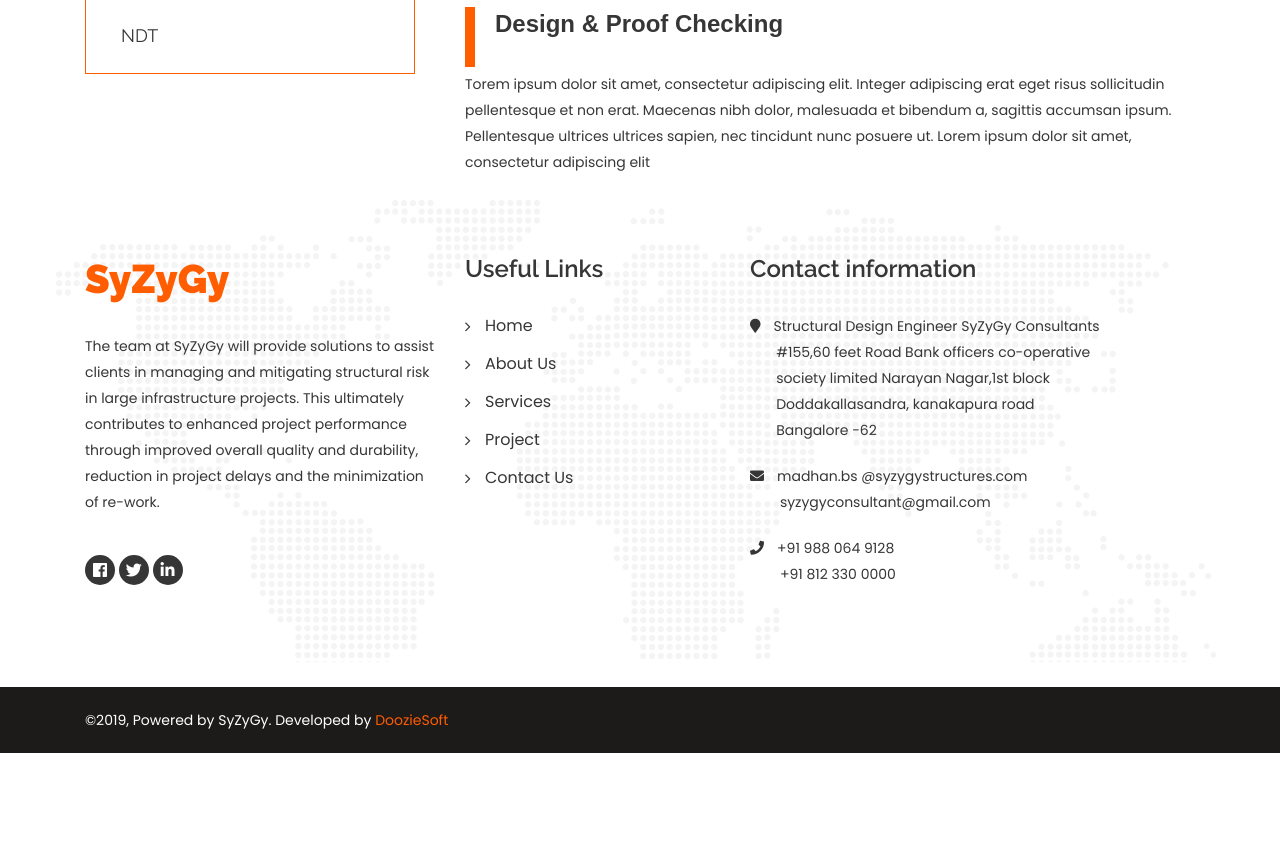
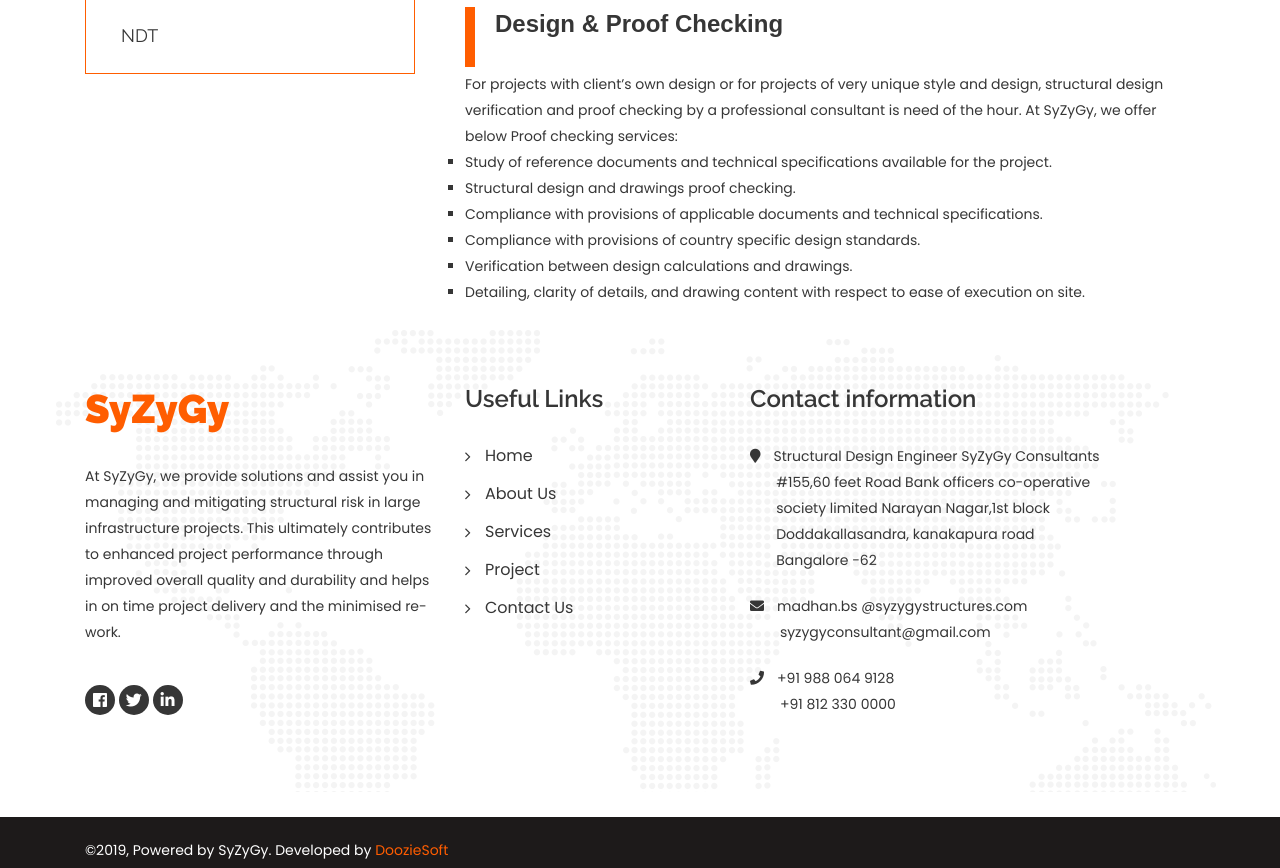
Before and after one commit to imvishnudwivedi/syzygy, a plain HTML site: page service_details1.html in a window 1280 px wide. Shown: the part 843-1711 px from the top of the page. Before the commit the page ends 1596 px from the top, so only its background shows below. Drawn offline with Linux system fonts and the light colour scheme; files whose address does not match are found by name.

Commit message:
content changes

```diff
--- a/service_details1.html
+++ b/service_details1.html
@@ -229,7 +229,16 @@ Proposed Building </a></li>
                     </div>
 
                     <div class="section-info">
-                        <p>Torem ipsum dolor sit amet, consectetur adipiscing elit. Integer adipiscing erat eget risus sollicitudin pellentesque et non erat. Maecenas nibh dolor, malesuada et bibendum a, sagittis accumsan ipsum. Pellentesque ultrices ultrices sapien, nec tincidunt nunc posuere ut. Lorem ipsum dolor sit amet, consectetur adipiscing elit</p>
+                          <p>For projects with client’s own design or for projects of very unique style and design, structural design verification and proof checking by a professional  consultant is need of the hour. At SyZyGy, we offer below Proof checking services:</p>
+                        <ul>
+                            <li style="list-style-type:square;">Study of reference documents and technical specifications available for the project.</li>
+                            <li style="list-style-type:square;">Structural design and drawings proof checking.</li>
+                            <li style="list-style-type:square;">Compliance with provisions of applicable documents and technical specifications.</li>
+                            <li style="list-style-type:square;">Compliance with provisions of country specific design standards.</li>
+                            <li style="list-style-type:square;">Verification between design calculations and drawings.</li>
+                            <li style="list-style-type:square;">Detailing, clarity of details, and drawing content with respect to ease of execution on site.</li>
+                            </ul>
+
 
                     </div>
                 </div>
@@ -254,7 +263,7 @@ Proposed Building </a></li>
 
 <h1 style="color: #ff5d00;"><b>SyZyGy</b></h1>
                         </div>
-                        <p>The team at SyZyGy  will provide solutions to assist clients in managing and mitigating structural risk in large infrastructure projects. This ultimately contributes to enhanced project performance through improved overall quality and durability, reduction in project delays and the minimization of re-work.</p>
+                       <p>At SyZyGy, we provide solutions and assist you in managing and mitigating structural risk in large infrastructure projects. This ultimately contributes to enhanced project performance through improved overall quality and durability and helps in on time project delivery and the minimised re-work.</p>
                         <ul class="widget-social">
                                 <li><a href="https://www.facebook.com/Syzygy-Structural-Consultant-121993732532928" target="_blank"><i class="fab fa-facebook-f"></i></a></li>
                         <li><a href="https://twitter.com/syzygyconsulta1" target="_blank"><i class="fab fa-twitter"></i></a></li>
```
Also changed, not shown: about-us.html (+6 -6 lines), contact-us.html (+1 -1 lines), gallery.html (+1 -1 lines), index.html (+1 -1 lines), project.html (+1 -1 lines), project_details.html (+1 -1 lines), projectcomingsoon.html (+1 -1 lines), service.html (+5 -1 lines), service_details2.html (+2 -2 lines), service_details3.html (+2 -2 lines), service_details4.html (+2 -2 lines), assets/img/vision.jpg (added), assets/img/visionn.jpg (added).
